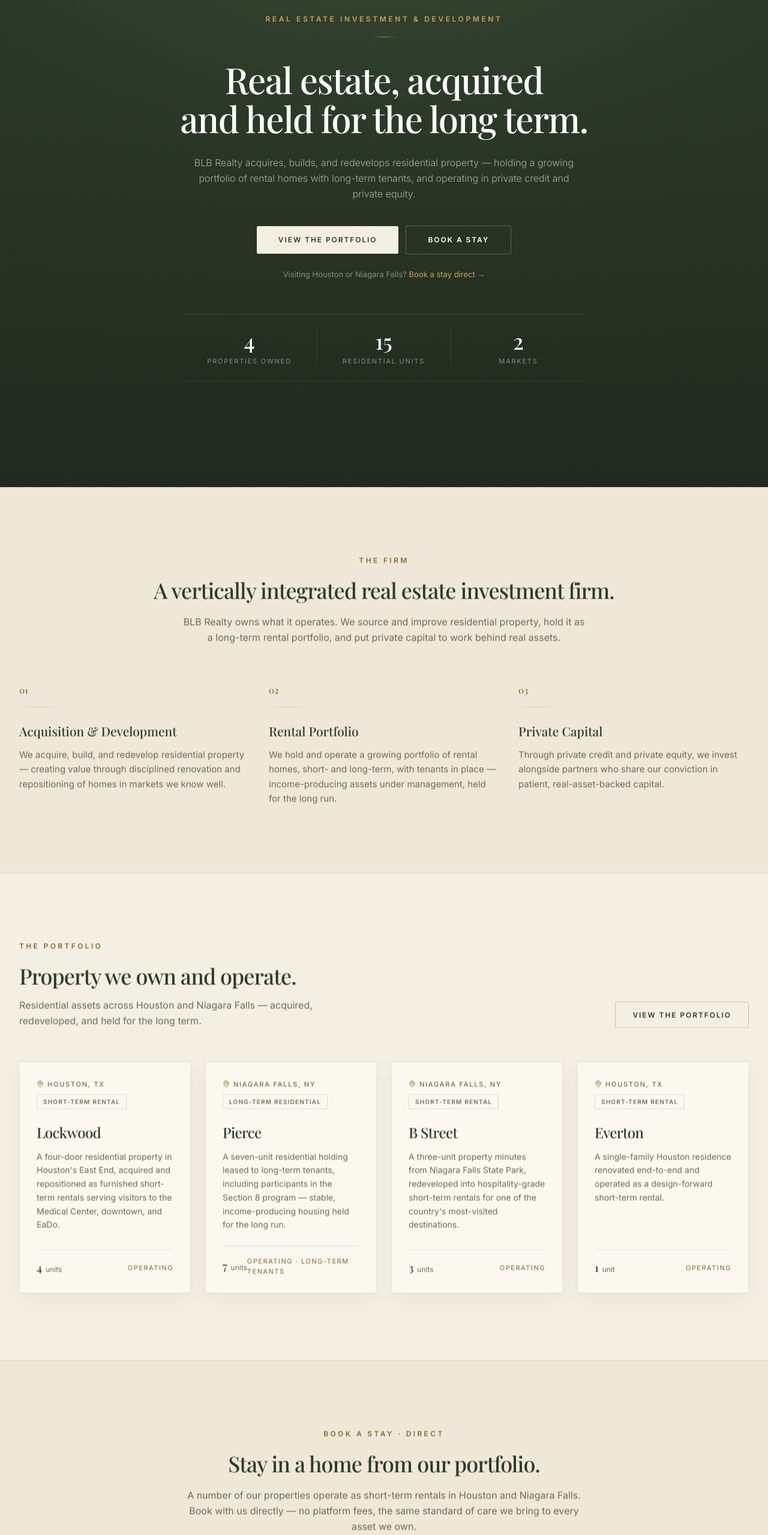
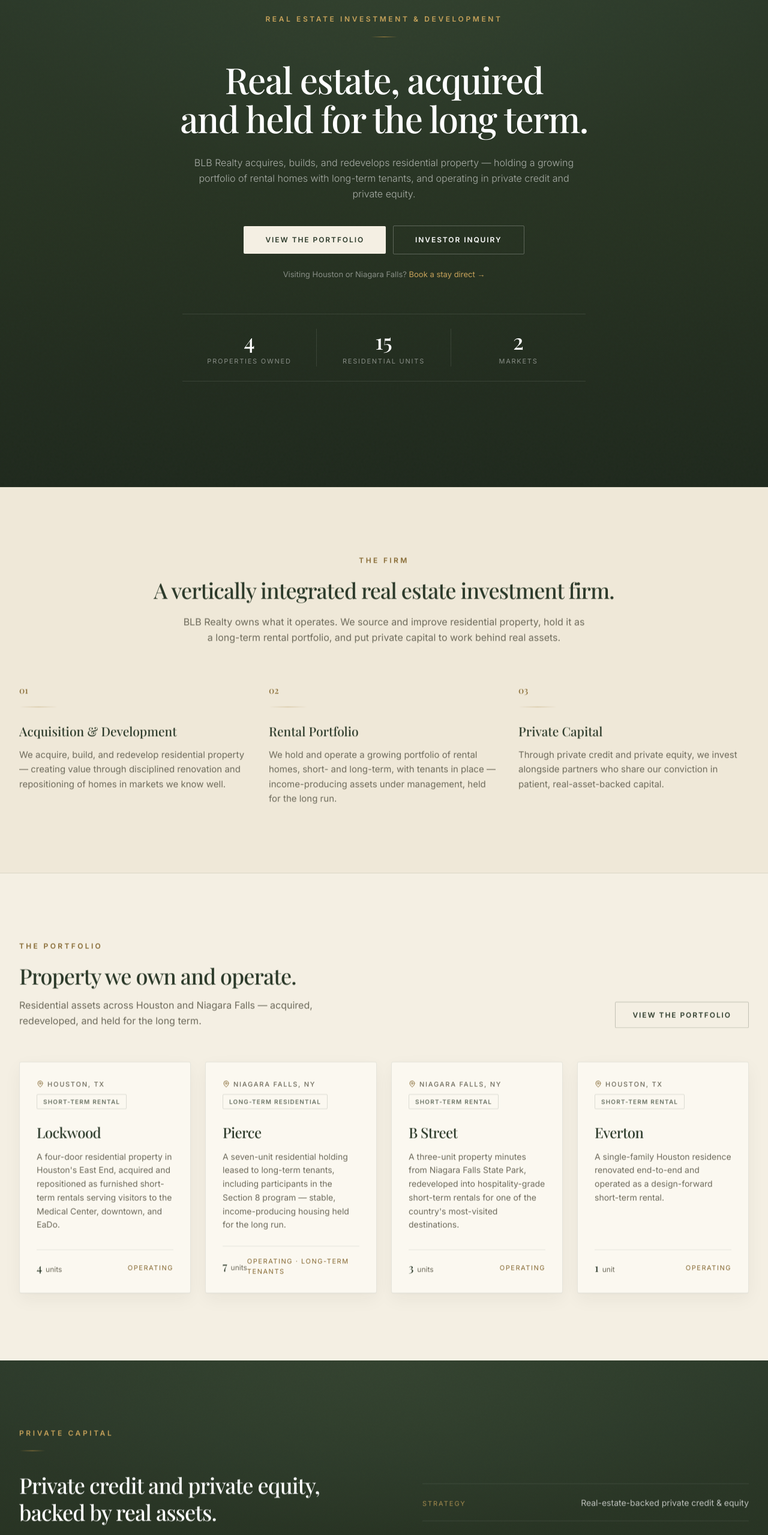
Before and after one commit to brandonlbonomo/priceoptim, a Next.js app: page / in a window 1280 px wide. Shown: the part 234-2793 px from the top of the page at 60% size. Built offline with nearby package versions, Linux system fonts and the light colour scheme; no server answers.

Commit message:
Revert "Unlist investor content from guests: hide /invest funnel"
This reverts commit f5b65a0c5fd00d4cf6648452f16a230fcb1fa539.

```diff
--- a/src/app/about/page.tsx
+++ b/src/app/about/page.tsx
@@ -225,7 +225,8 @@
             </p>
             <div className="mt-8 flex flex-col items-center justify-center gap-3 sm:flex-row">
               <Button href="/portfolio">View the Portfolio</Button>
-              <Button href="/book" variant="outline">Book a Stay</Button>
+              <Button href="/invest" variant="outline">Invest With Us</Button>
+              <Button href="/book" variant="ghost">Book a Stay</Button>
             </div>
           </div>
         </Container>
--- a/src/app/invest/page.tsx
+++ b/src/app/invest/page.tsx
@@ -12,9 +12,6 @@
   description:
     "BLB Realty operates in private credit and private equity, backed by residential real estate. We work with a select group of investors by introduction. Speak with the firm.",
   alternates: { canonical: "/invest" },
-  // Unlisted: reachable by direct link for investors, hidden from search
-  // engines and not surfaced to guests browsing the site.
-  robots: { index: false, follow: false },
 };
 
 const strategies = [
--- a/src/app/page.tsx
+++ b/src/app/page.tsx
@@ -2,6 +2,7 @@
 import { Hero } from "@/components/home/Hero";
 import { FirmPillars } from "@/components/home/FirmPillars";
 import { PortfolioPreview } from "@/components/home/PortfolioPreview";
+import { InvestCTA } from "@/components/home/InvestCTA";
 import { BookingSection } from "@/components/home/BookingSection";
 import { EmailSignupCTA } from "@/components/home/EmailSignupCTA";
 import { Testimonials } from "@/components/home/Testimonials";
@@ -59,6 +60,7 @@
       <Hero />
       <FirmPillars />
       <PortfolioPreview />
+      <InvestCTA />
       <BookingSection />
 
       {/* Guest testimonials — social proof for the direct-booking offering */}
--- a/src/app/portfolio/page.tsx
+++ b/src/app/portfolio/page.tsx
@@ -89,7 +89,10 @@
                   we deploy alongside it.
                 </p>
                 <div className="flex flex-col gap-3 pt-2 sm:flex-row">
-                  <Button href="/book">Book a Stay</Button>
+                  <Button href="/invest">Invest With Us</Button>
+                  <Button href="/book" variant="outline">
+                    Book a Stay
+                  </Button>
                 </div>
               </div>
             </ScrollReveal>
--- a/src/app/sitemap.ts
+++ b/src/app/sitemap.ts
@@ -40,6 +40,12 @@
       url: `${baseUrl}/portfolio`,
       lastModified: new Date(),
       changeFrequency: "weekly",
+      priority: 0.9,
+    },
+    {
+      url: `${baseUrl}/invest`,
+      lastModified: new Date(),
+      changeFrequency: "monthly",
       priority: 0.9,
     },
     {
--- a/src/components/home/Hero.tsx
+++ b/src/components/home/Hero.tsx
@@ -33,12 +33,12 @@
               View the Portfolio
             </Button>
             <Button
-              href="/book"
+              href="/invest"
               size="lg"
               variant="outline"
               className="border-white/25 text-white hover:border-white/50 hover:bg-white/[0.06]"
             >
-              Book a Stay
+              Investor Inquiry
             </Button>
           </div>
 
--- /dev/null
+++ b/src/components/home/InvestCTA.tsx
@@ -0,0 +1,53 @@
+import { Button } from "@/components/ui/Button";
+import { Container } from "@/components/ui/Container";
+import { ScrollReveal } from "@/components/ui/ScrollReveal";
+
+export function InvestCTA() {
+  return (
+    <section className="hero-gradient noise relative overflow-hidden py-20 sm:py-28">
+      <Container className="relative z-10">
+        <ScrollReveal variant="fade-up">
+          <div className="grid items-center gap-12 lg:grid-cols-2">
+            <div>
+              <p className="text-[12px] font-semibold uppercase tracking-[0.3em] text-gold-light">
+                Private Capital
+              </p>
+              <div className="mt-5 ornament" />
+              <h2 className="mt-7 font-display text-3xl font-medium leading-tight tracking-tight text-white sm:text-4xl">
+                Private credit and private equity, backed by real assets.
+              </h2>
+              <p className="mt-6 max-w-xl text-[16px] font-light leading-relaxed text-white/60">
+                Beyond the property we own directly, BLB Realty invests in private
+                credit and private equity — deploying patient capital alongside
+                partners who value discretion and a long-term horizon. We work
+                with a select group of investors by introduction.
+              </p>
+              <div className="mt-9">
+                <Button href="/invest" size="lg" variant="secondary">
+                  Speak With the Firm
+                </Button>
+              </div>
+            </div>
+
+            <div className="lg:pl-10">
+              <dl className="divide-y divide-white/10 border-y border-white/10">
+                {[
+                  { k: "Strategy", v: "Real-estate-backed private credit & equity" },
+                  { k: "Approach", v: "Patient, long-term, relationship-driven" },
+                  { k: "Access", v: "By introduction, for qualified investors" },
+                ].map((row) => (
+                  <div key={row.k} className="flex items-baseline justify-between gap-6 py-5">
+                    <dt className="text-[11px] uppercase tracking-[0.18em] text-gold-light/80">
+                      {row.k}
+                    </dt>
+                    <dd className="text-right text-[14px] text-white/70">{row.v}</dd>
+                  </div>
+                ))}
+              </dl>
+            </div>
+          </div>
+        </ScrollReveal>
+      </Container>
+    </section>
+  );
+}
--- a/src/components/layout/Footer.tsx
+++ b/src/components/layout/Footer.tsx
@@ -5,6 +5,7 @@
 
 const firmLinks = [
   { href: "/portfolio", label: "Portfolio" },
+  { href: "/invest", label: "Invest" },
   { href: "/about", label: "About" },
   { href: "/contact", label: "Contact" },
 ];
--- a/src/components/layout/Navbar.tsx
+++ b/src/components/layout/Navbar.tsx
@@ -10,6 +10,7 @@
 const navLinks = [
   { href: "/properties", label: "Stays" },
   { href: "/portfolio", label: "Portfolio" },
+  { href: "/invest", label: "Invest" },
   { href: "/blog", label: "Journal" },
   { href: "/about", label: "About" },
   { href: "/contact", label: "Contact" },
```
